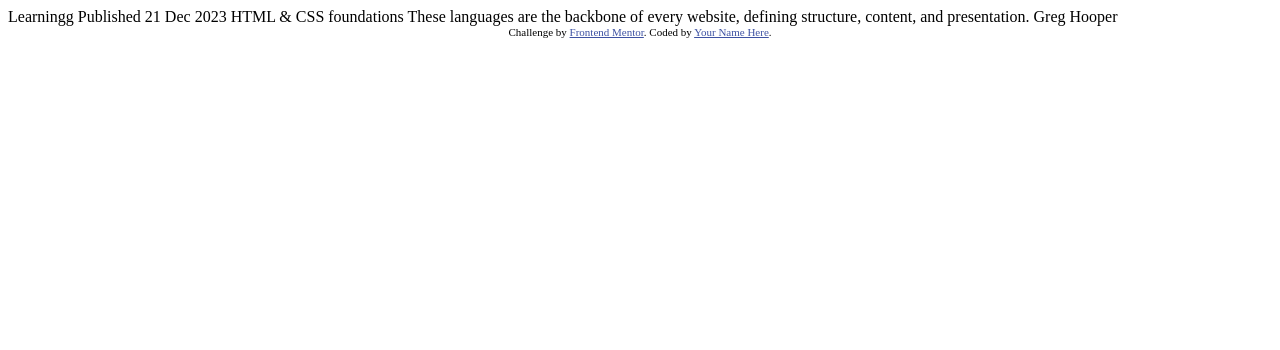
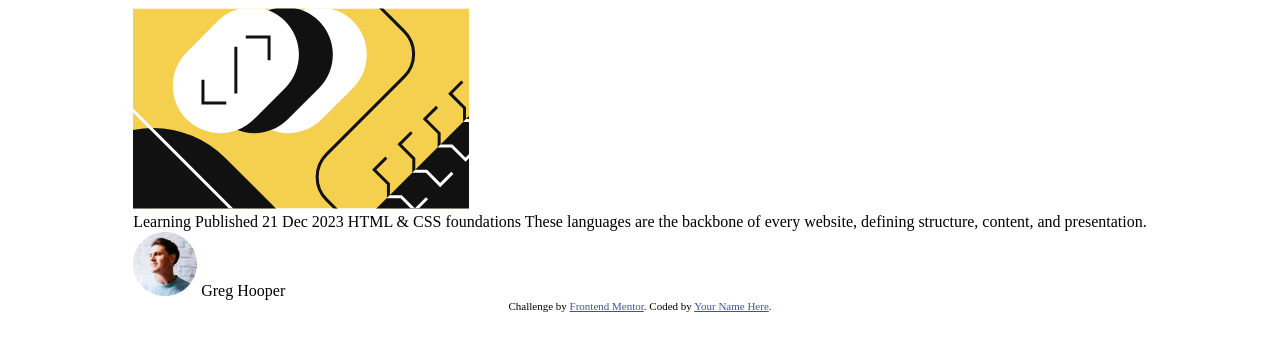
Before and after one commit to anscmyers/frontendmentor-blogpreview, a plain HTML site: page index.html in a window 1280 px wide. Drawn offline with Linux system fonts and the light colour scheme.

Commit message:
styling & variables setup

```diff
--- a/index.html
+++ b/index.html
@@ -6,29 +6,42 @@
 
   <link rel="icon" type="image/png" sizes="32x32" href="./assets/images/favicon-32x32.png">
 
+  <link rel="preconnect" href="https://fonts.googleapis.com">
+  <link rel="preconnect" href="https://fonts.gstatic.com" crossorigin>
+  <link href="https://fonts.googleapis.com/css2?family=Figtree:ital,wght@0,300..900;1,300..900&display=swap" rel="stylesheet">
+
   <title>Frontend Mentor | Blog preview card</title>
 
-  <!-- Feel free to remove these styles or customise in your own stylesheet 👍 -->
-  <style>
-
-  </style>
   <link rel="stylesheet" href="styles.css">
 </head>
 <body>
+  <main>
+    <div class="card">
+      <div class="content">
+        <div class="img-container">
+          <img src="./assets/images/illustration-article.svg" alt="illustration-article">
+        </div>
+        <div class="txt-container">
+          Learning
 
-  Learningg
+          Published 21 Dec 2023
 
-  Published 21 Dec 2023
+          HTML & CSS foundations
 
-  HTML & CSS foundations
-
-  These languages are the backbone of every website, defining structure, content, and presentation.
-
-  Greg Hooper
-
+          These languages are the backbone of every website, defining structure, content, and presentation.
+        </div>
+        <div class="author">
+          <img src="./assets/images/image-avatar.webp" alt="Greg_Hooper-Avatar">
+          Greg Hooper
+        </div>
+      </div>
+    </div>
+  </main>
+</body>
+<footer>
   <div class="attribution">
     Challenge by <a href="https://www.frontendmentor.io?ref=challenge" target="_blank">Frontend Mentor</a>.
     Coded by <a href="#">Your Name Here</a>.
   </div>
-</body>
+</footer>
 </html>
--- a/styles.css
+++ b/styles.css
@@ -1,8 +1,42 @@
+/* Variables */
+
+:root {
+    --bg-color: hsl(47, 88%, 63%);
+    --whitespace-color: hsl(0, 0%, 100%);
+    --gray500-color: hsl(0, 0%, 42%);
+    --gray950-color: hsl(0, 0%, 7%);
+    --title-font: 'Figtree', 800;
+    --body-font: 'Figtree', 500;
+    --space-200: 1rem; /* body is 16 px by default*/
+    --space-150: .75rem;
+    --space-100: .5rem;
+    --space-50: .25rem;
+    /* font shorthand: font-style font-variant font-weight font-size(req)
+                        line-height font-family(req) */
+    /* Need to put letter-spacing separately, same throughout */
+    --title-font: 800 1.5rem 1.5 'Figtree';
+    --body-font: 500 1rem 1.5 'Figtree';
+    --date-font: 500 7/8rem 1.5 'Figtree';
+    --author-font: 800 7/8rem 1.5 'Figtree';
+    --letter-spacing: 0px;
+}
+
+
+/* Styling */
 .attribution {
     font-size: 11px;
     text-align: center;
+
 }
 
 .attribution a {
     color: hsl(228, 45%, 44%);
 }
+
+
+main {
+    display: flex;
+    flex-direction: column;
+    align-items: center;
+    justify-content: center;
+}
```
